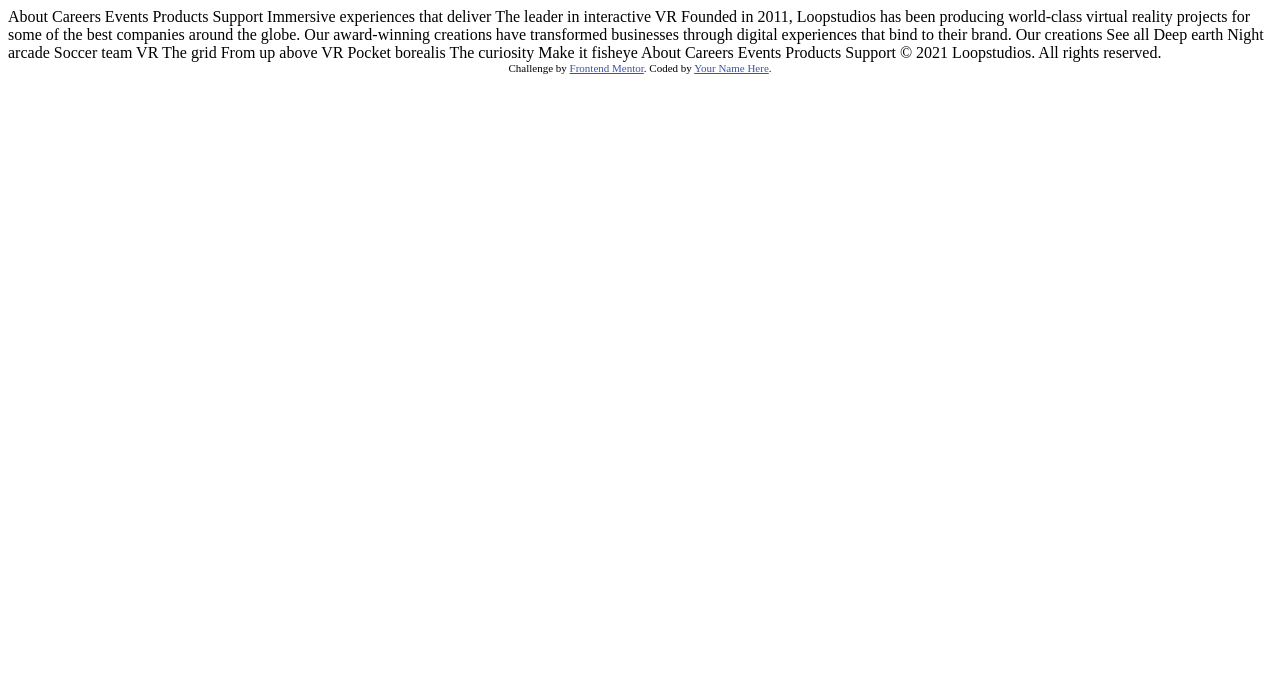
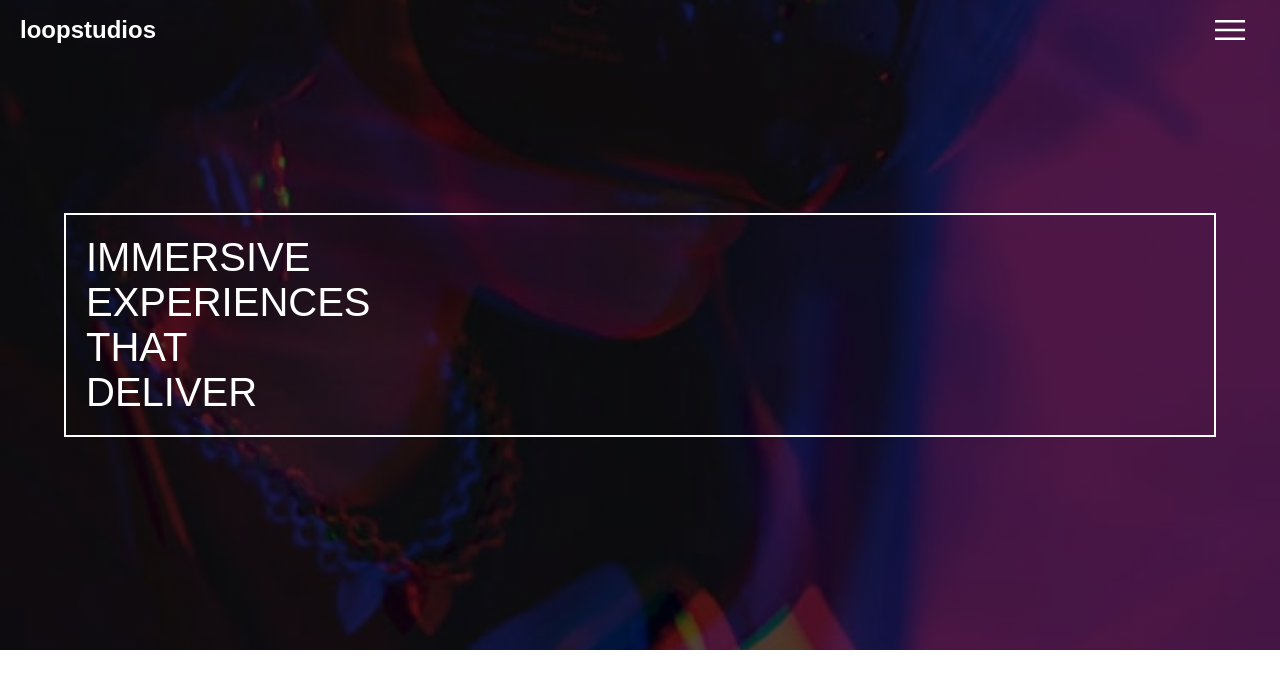
Before and after one commit to murito7/landing_page, a plain HTML site: page main/index.html in a window 1280 px wide. Drawn offline with Linux system fonts and the light colour scheme.

Commit message:
added hero-section

```diff
--- a/main/index.html
+++ b/main/index.html
@@ -1,59 +1,50 @@
 <!DOCTYPE html>
-<html lang="en">
+<html>
 <head>
   <meta charset="UTF-8">
   <meta name="viewport" content="width=device-width, initial-scale=1.0"> <!-- displays site properly based on user's device -->
 
   <link rel="icon" type="image/png" sizes="32x32" href="./images/favicon-32x32.png">
-
+  <link rel="stylesheet" href="style.css" />
+  <link rel="preconnect" href="https://fonts.googleapis.com">
+  <link rel="preconnect" href="https://fonts.gstatic.com" crossorigin>
+  <link rel="preconnect" href="https://fonts.googleapis.com">
+  <link rel="preconnect" href="https://fonts.gstatic.com" crossorigin>
+  <link href="https://fonts.googleapis.com/css2?family=Alata&display=swap" rel="stylesheet">
+  <link rel="preconnect" href="https://fonts.googleapis.com">
+  <link rel="preconnect" href="https://fonts.gstatic.com" crossorigin>
+  <link href="https://fonts.googleapis.com/css2?family=Josefin+Sans:wght@300&display=swap" rel="stylesheet">
   <title>Frontend Mentor | Loopstudios landing page</title>
 
-  <!-- Feel free to remove these styles or customise in your own stylesheet 👍 -->
-  <style>
-    .attribution { font-size: 11px; text-align: center; }
-    .attribution a { color: hsl(228, 45%, 44%); }
-  </style>
-</head>
+  <script>
+    function openNav() {
+      document.getElementById("mySidepanel").style.width = "100%";
+    }
+
+    function closeNav() {
+      document.getElementById("mySidepanel").style.width = "0";
+    }
+    </script>
 <body>
-  About
-  Careers
-  Events
-  Products
-  Support
+<div class="hero-section">
+  <nav>
+    <h1>loopstudios</h1>
+    <div id="mySidepanel" class="sidepanel">
+      <a href="javascript:void(0)" class="closebtn" onclick="closeNav()">×</a>
+      <a href="#">About</a>
+      <a href="#">Careers</a>
+      <a href="#">Events</a>
+      <a href="#">Products</a>
+      <a href="#">Support</a>
+    </div>
 
-  Immersive experiences that deliver
+    <img src="images/icon-hamburger.svg" class="openbtn" onclick="openNav()"></img>
+  </nav>
+  <div class="hero-text">
+    <p>Immersive experiences that deliver</p>
+  </div>
+</div>
 
-  The leader in interactive VR
 
-  Founded in 2011, Loopstudios has been producing world-class virtual reality
-  projects for some of the best companies around the globe. Our award-winning
-  creations have transformed businesses through digital experiences that bind
-  to their brand.
-
-  Our creations
-
-  See all
-
-  Deep earth
-  Night arcade
-  Soccer team VR
-  The grid
-  From up above VR
-  Pocket borealis
-  The curiosity
-  Make it fisheye
-
-  About
-  Careers
-  Events
-  Products
-  Support
-
-  © 2021 Loopstudios. All rights reserved.
-
-  <div class="attribution">
-    Challenge by <a href="https://www.frontendmentor.io?ref=challenge" target="_blank">Frontend Mentor</a>.
-    Coded by <a href="#">Your Name Here</a>.
-  </div>
 </body>
 </html>
--- /dev/null
+++ b/main/style.css
@@ -0,0 +1,90 @@
+*{
+    margin: 0;
+    padding: 0;
+    box-sizing: border-box;
+}
+body {
+    font-family: "Josephin Sans", sans-serif;
+  }
+  .hero-section{
+    height: 650px;
+    background: linear-gradient(rgba(0, 0, 0, 0.5), rgba(0, 0, 0, 0.5)),
+      url("./images/mobile/image-hero.jpg") no-repeat center/cover;
+    position: relative;
+  }
+  nav{
+    display: flex;
+    justify-content: space-between;
+    padding: 0 20px;
+    align-items: center;
+    line-height: 60px;
+    width: 100%;
+  }
+  nav h1{
+    z-index: 11;
+    color: #fff;
+  }
+  .sidepanel  {
+    width: 0;
+    position: fixed;
+    z-index: 1;
+    height: 650px;
+    top: 0;
+    left: 0;
+    background-color: #111;
+    overflow-x: hidden;
+    transition: 0.5s;
+    padding-top: 0px;
+    display: flex;
+    flex-direction: column;
+    justify-content: center;
+    line-height: 35px;
+  }
+
+  .sidepanel a {
+    padding: 8px 8px 8px 32px;
+    text-decoration: none;
+    font-size: 25px;
+    color: #fff;
+    display: block;
+    transition: 0.3s;
+    text-transform: uppercase;
+    font-weight: 400;
+  }
+
+  .sidepanel a:hover {
+    color: #f1f1f1;
+  }
+
+  .sidepanel .closebtn {
+    position: absolute;
+    top: 5px;
+    right: 30px;
+    font-size: 36px;
+  }
+
+  .openbtn {
+    font-size: 20px;
+    cursor: pointer;
+    color: #e0e0e0;
+    width: 60px;
+    height: 40px;
+    padding: 10px 15px;
+    border: none;
+  }
+  .hero-text{
+    width: 90%;
+    position: absolute;
+    left: 50%;
+    top: 50%;
+    transform: translate(-50%, -50%);
+    border: 2px solid #fff;
+    padding: 20px
+  }
+  .hero-text p{
+    color: #fff;
+    font-size: 40px;
+    text-transform: uppercase;
+    width: 120px;
+    position: relative;
+  }
```
